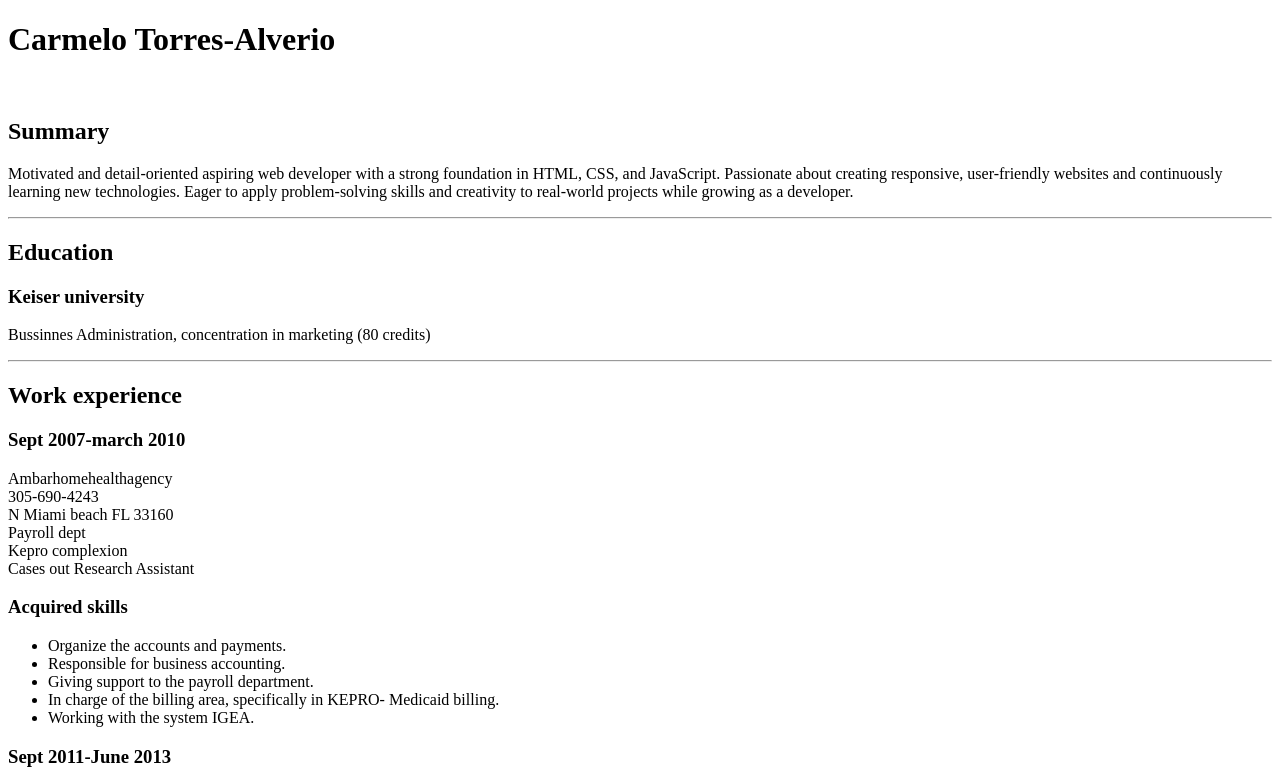
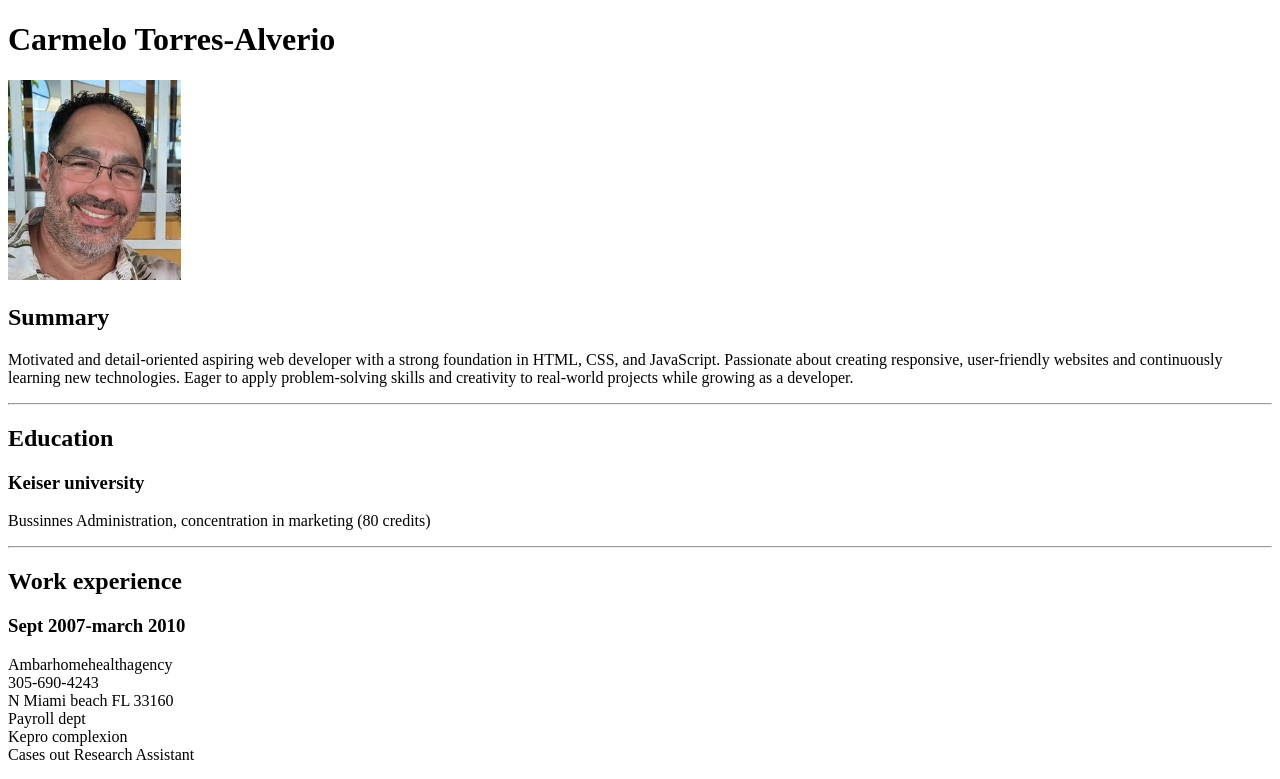
Before and after one commit to CarmTorres/html.resume, a plain HTML site: page index.html in a window 1280 px wide. Shown: the top 779 px of the page. Drawn offline with Linux system fonts and the light colour scheme.

Commit message:
index.html

```diff
--- a/index.html
+++ b/index.html
@@ -8,7 +8,7 @@
   <body>
     <header>
     <h1>Carmelo Torres-Alverio</h1>
-    <img src="" alt="" />
+    <img src="./assets/461751014_8436874969681940_7421194428292260133_n.jpg" alt="" height="200" />
     <h2>Summary</h2>
     <p>
       Motivated and detail-oriented aspiring web developer with a strong
```
